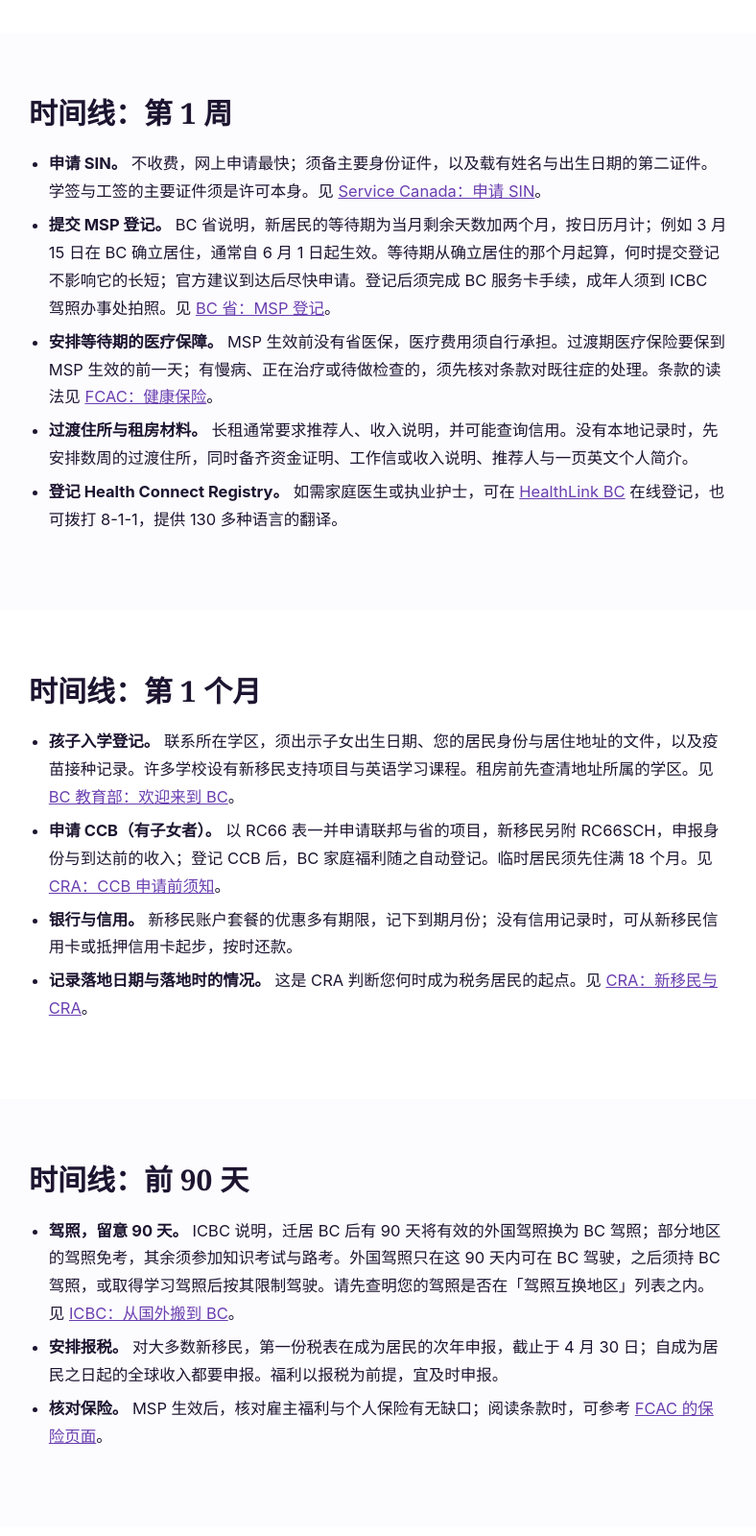
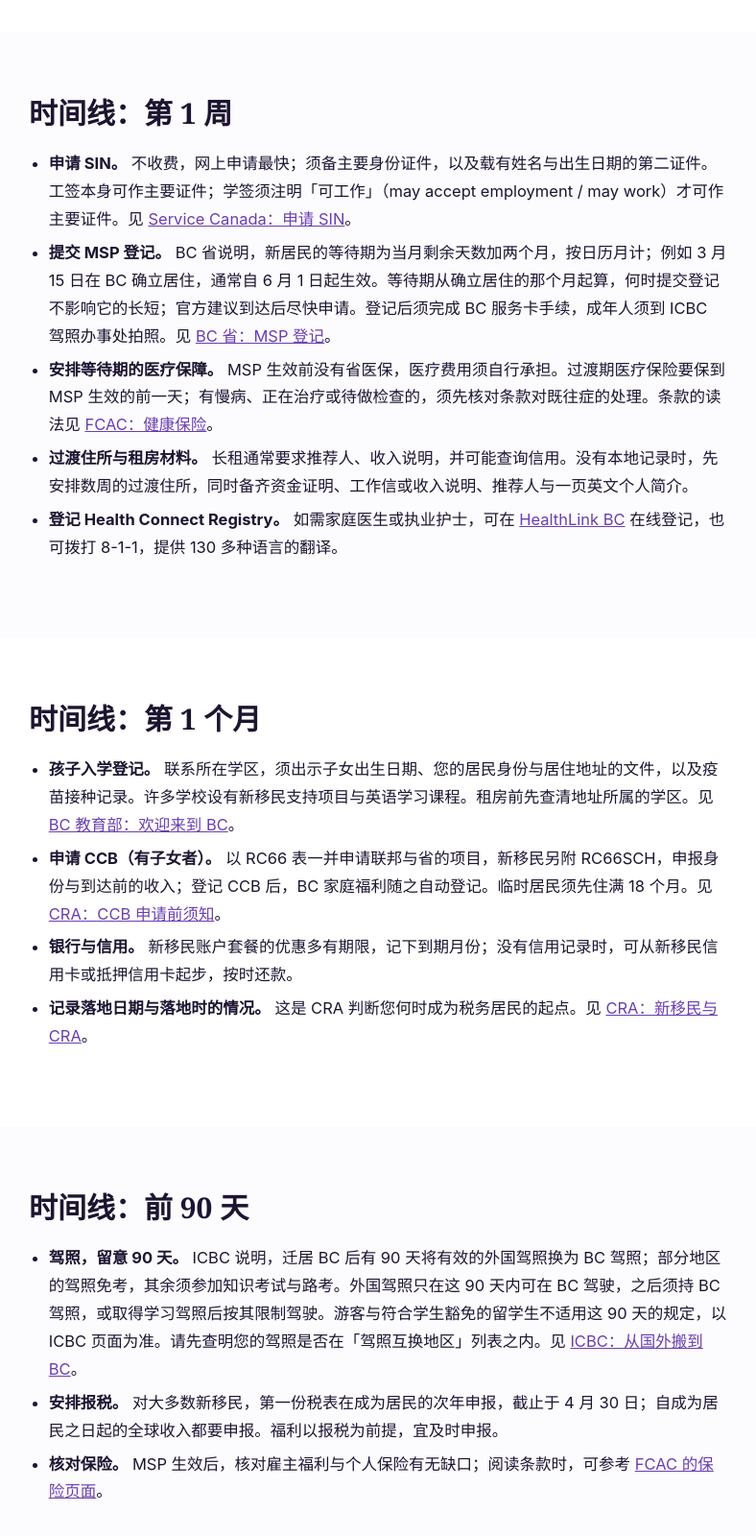
Before and after one commit to veryvisa/canada-newcomer-first-90-days, a plain HTML site: page index.html in a window 1280 px wide. Shown: the part 5616-7216 px from the top of the page at 96% size, without its empty margins (246-1034 px from the left). Drawn offline with Linux system fonts and the light colour scheme.

Commit message:
publish canada-newcomer-first-90-days 2026-11-08 20:49

```diff
--- a/index.html
+++ b/index.html
@@ -257,11 +257,11 @@
 <p><strong>CCB 申请到一半，被要求补件。</strong> 「It’s been two months and when I checked my CRA, they are asking for RC66SCH」（<a href="https://www.reddit.com/r/PersonalFinanceCanada/comments/15l10yp/rc66sch_ccb_application_requirement/" rel="noopener" target="_blank">r/PersonalFinanceCanada，2023-08</a>）。新移民申请 CCB 时，RC66SCH 要申报在加拿大的身份与到达前的收入，宜与 RC66 一并备齐。</p>
 <p><strong>原籍国还有收入，第一年要不要报。</strong> 「I also have a small passive income in my original country. So do I have to pay taxes from that income?」（<a href="https://www.reddit.com/r/PersonalFinanceCanada/comments/11z6ofm/do_i_have_to_declare_my_foreign_income/" rel="noopener" target="_blank">r/PersonalFinanceCanada，2023-03</a>）。成为税务居民之后的全球收入都要申报；海外资产申报（T1135）在成为居民的那一年免报，此后各年按规定申报。</p>
 </div></section><section class="sec" id="week1"><div class="wrap narrow"><h2>时间线：第 1 周</h2>
-<ul><li><strong>申请 SIN。</strong> 不收费，网上申请最快；须备主要身份证件，以及载有姓名与出生日期的第二证件。学签与工签的主要证件须是许可本身。见 <a href="https://www.canada.ca/en/employment-social-development/services/sin/apply.html" rel="noopener" target="_blank">Service Canada：申请 SIN</a>。</li><li><strong>提交 MSP 登记。</strong> BC 省说明，新居民的等待期为当月剩余天数加两个月，按日历月计；例如 3 月 15 日在 BC 确立居住，通常自 6 月 1 日起生效。等待期从确立居住的那个月起算，何时提交登记不影响它的长短；官方建议到达后尽快申请。登记后须完成 BC 服务卡手续，成年人须到 ICBC 驾照办事处拍照。见 <a href="https://www2.gov.bc.ca/gov/content/health/health-drug-coverage/msp/bc-residents/eligibility-and-enrolment/how-to-enrol" rel="noopener" target="_blank">BC 省：MSP 登记</a>。</li><li><strong>安排等待期的医疗保障。</strong> MSP 生效前没有省医保，医疗费用须自行承担。过渡期医疗保险要保到 MSP 生效的前一天；有慢病、正在治疗或待做检查的，须先核对条款对既往症的处理。条款的读法见 <a href="https://www.canada.ca/en/financial-consumer-agency/services/insurance/health.html" rel="noopener" target="_blank">FCAC：健康保险</a>。</li><li><strong>过渡住所与租房材料。</strong> 长租通常要求推荐人、收入说明，并可能查询信用。没有本地记录时，先安排数周的过渡住所，同时备齐资金证明、工作信或收入说明、推荐人与一页英文个人简介。</li><li><strong>登记 Health Connect Registry。</strong> 如需家庭医生或执业护士，可在 <a href="https://www.healthlinkbc.ca/health-connect-registry" rel="noopener" target="_blank">HealthLink BC</a> 在线登记，也可拨打 8-1-1，提供 130 多种语言的翻译。</li></ul>
+<ul><li><strong>申请 SIN。</strong> 不收费，网上申请最快；须备主要身份证件，以及载有姓名与出生日期的第二证件。工签本身可作主要证件；学签须注明「可工作」（may accept employment / may work）才可作主要证件。见 <a href="https://www.canada.ca/en/employment-social-development/services/sin/apply.html" rel="noopener" target="_blank">Service Canada：申请 SIN</a>。</li><li><strong>提交 MSP 登记。</strong> BC 省说明，新居民的等待期为当月剩余天数加两个月，按日历月计；例如 3 月 15 日在 BC 确立居住，通常自 6 月 1 日起生效。等待期从确立居住的那个月起算，何时提交登记不影响它的长短；官方建议到达后尽快申请。登记后须完成 BC 服务卡手续，成年人须到 ICBC 驾照办事处拍照。见 <a href="https://www2.gov.bc.ca/gov/content/health/health-drug-coverage/msp/bc-residents/eligibility-and-enrolment/how-to-enrol" rel="noopener" target="_blank">BC 省：MSP 登记</a>。</li><li><strong>安排等待期的医疗保障。</strong> MSP 生效前没有省医保，医疗费用须自行承担。过渡期医疗保险要保到 MSP 生效的前一天；有慢病、正在治疗或待做检查的，须先核对条款对既往症的处理。条款的读法见 <a href="https://www.canada.ca/en/financial-consumer-agency/services/insurance/health.html" rel="noopener" target="_blank">FCAC：健康保险</a>。</li><li><strong>过渡住所与租房材料。</strong> 长租通常要求推荐人、收入说明，并可能查询信用。没有本地记录时，先安排数周的过渡住所，同时备齐资金证明、工作信或收入说明、推荐人与一页英文个人简介。</li><li><strong>登记 Health Connect Registry。</strong> 如需家庭医生或执业护士，可在 <a href="https://www.healthlinkbc.ca/health-connect-registry" rel="noopener" target="_blank">HealthLink BC</a> 在线登记，也可拨打 8-1-1，提供 130 多种语言的翻译。</li></ul>
 </div></section><section class="sec" id="month1"><div class="wrap narrow"><h2>时间线：第 1 个月</h2>
 <ul><li><strong>孩子入学登记。</strong> 联系所在学区，须出示子女出生日期、您的居民身份与居住地址的文件，以及疫苗接种记录。许多学校设有新移民支持项目与英语学习课程。租房前先查清地址所属的学区。见 <a href="https://www2.gov.bc.ca/assets/gov/education/administration/kindergarten-to-grade-12/diverse-student-needs/educationwelcomeletter_jan2016_english_final.pdf" rel="noopener" target="_blank">BC 教育部：欢迎来到 BC</a>。</li><li><strong>申请 CCB（有子女者）。</strong> 以 RC66 表一并申请联邦与省的项目，新移民另附 RC66SCH，申报身份与到达前的收入；登记 CCB 后，BC 家庭福利随之自动登记。临时居民须先住满 18 个月。见 <a href="https://www.canada.ca/en/revenue-agency/services/child-family-benefits/canada-child-benefit-overview/canada-child-benefit-before-you-apply.html" rel="noopener" target="_blank">CRA：CCB 申请前须知</a>。</li><li><strong>银行与信用。</strong> 新移民账户套餐的优惠多有期限，记下到期月份；没有信用记录时，可从新移民信用卡或抵押信用卡起步，按时还款。</li><li><strong>记录落地日期与落地时的情况。</strong> 这是 CRA 判断您何时成为税务居民的起点。见 <a href="https://www.canada.ca/en/revenue-agency/services/tax/international-non-residents/individuals-leaving-entering-canada-non-residents/newcomers-canada-immigrants.html" rel="noopener" target="_blank">CRA：新移民与 CRA</a>。</li></ul>
 </div></section><section class="sec" id="day90"><div class="wrap narrow"><h2>时间线：前 90 天</h2>
-<ul><li><strong>驾照，留意 90 天。</strong> ICBC 说明，迁居 BC 后有 90 天将有效的外国驾照换为 BC 驾照；部分地区的驾照免考，其余须参加知识考试与路考。外国驾照只在这 90 天内可在 BC 驾驶，之后须持 BC 驾照，或取得学习驾照后按其限制驾驶。请先查明您的驾照是否在「驾照互换地区」列表之内。见 <a href="https://icbc.com/driver-licensing/moving-bc/moving-from-another-country" rel="noopener" target="_blank">ICBC：从国外搬到 BC</a>。</li><li><strong>安排报税。</strong> 对大多数新移民，第一份税表在成为居民的次年申报，截止于 4 月 30 日；自成为居民之日起的全球收入都要申报。福利以报税为前提，宜及时申报。</li><li><strong>核对保险。</strong> MSP 生效后，核对雇主福利与个人保险有无缺口；阅读条款时，可参考 <a href="https://www.canada.ca/en/financial-consumer-agency/services/insurance.html" rel="noopener" target="_blank">FCAC 的保险页面</a>。</li></ul>
+<ul><li><strong>驾照，留意 90 天。</strong> ICBC 说明，迁居 BC 后有 90 天将有效的外国驾照换为 BC 驾照；部分地区的驾照免考，其余须参加知识考试与路考。外国驾照只在这 90 天内可在 BC 驾驶，之后须持 BC 驾照，或取得学习驾照后按其限制驾驶。游客与符合学生豁免的留学生不适用这 90 天的规定，以 ICBC 页面为准。请先查明您的驾照是否在「驾照互换地区」列表之内。见 <a href="https://icbc.com/driver-licensing/moving-bc/moving-from-another-country" rel="noopener" target="_blank">ICBC：从国外搬到 BC</a>。</li><li><strong>安排报税。</strong> 对大多数新移民，第一份税表在成为居民的次年申报，截止于 4 月 30 日；自成为居民之日起的全球收入都要申报。福利以报税为前提，宜及时申报。</li><li><strong>核对保险。</strong> MSP 生效后，核对雇主福利与个人保险有无缺口；阅读条款时，可参考 <a href="https://www.canada.ca/en/financial-consumer-agency/services/insurance.html" rel="noopener" target="_blank">FCAC 的保险页面</a>。</li></ul>
 </div></section><section class="sec" id="accounts"><div class="wrap narrow"><h2>注册账户</h2>
 <p>银行开户之后，TFSA、RRSP、FHSA、RESP 从哪一年起有额度、第一年先开哪一个，见 <a href="../canada-registered-accounts/newcomer/">新移民第一年的账户次序</a>。</p>
 </div></section><section class="sec" id="travel"><div class="wrap narrow"><h2>刚到加拿大的医疗与驾驶</h2>
```
Also changed, not shown: llms.txt.
